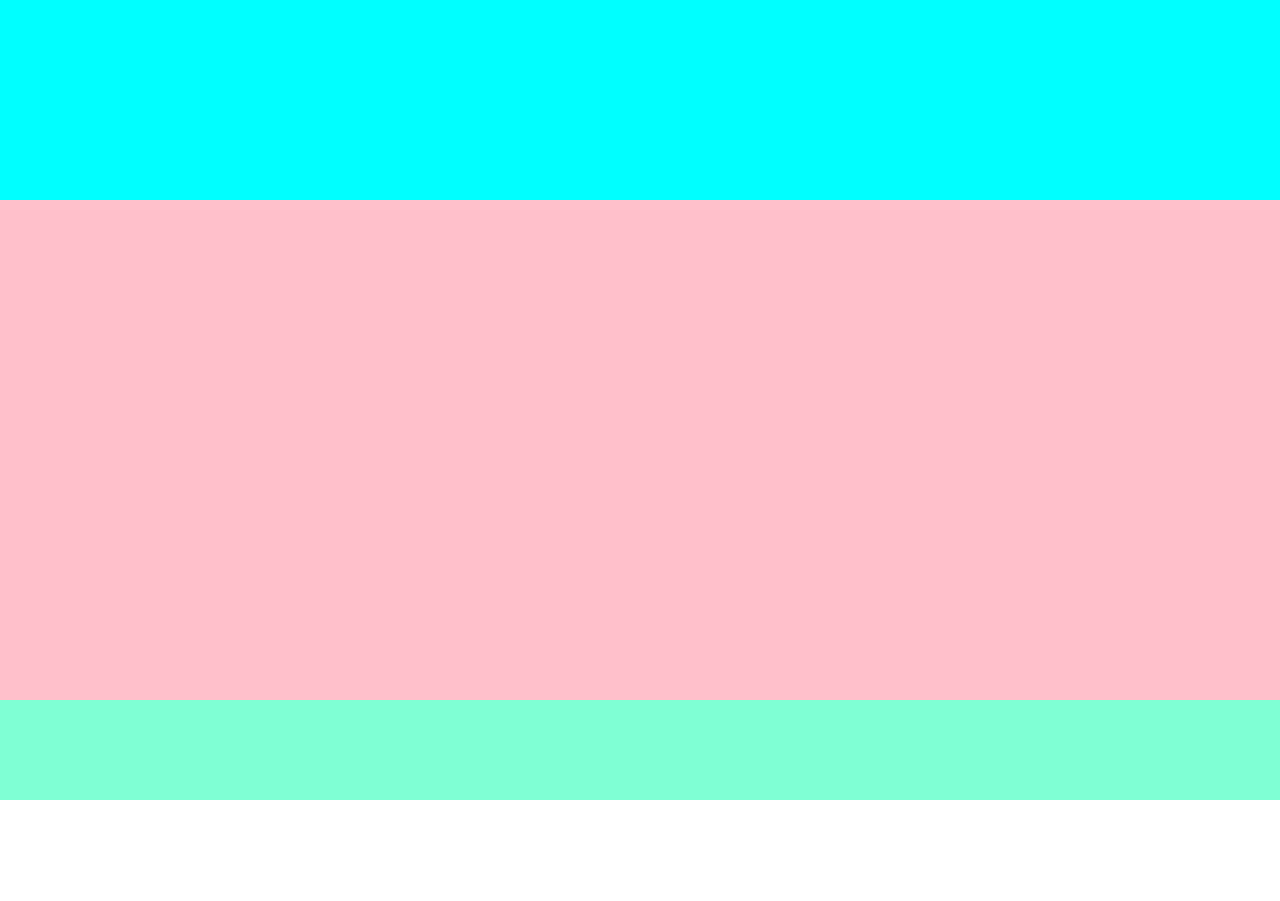
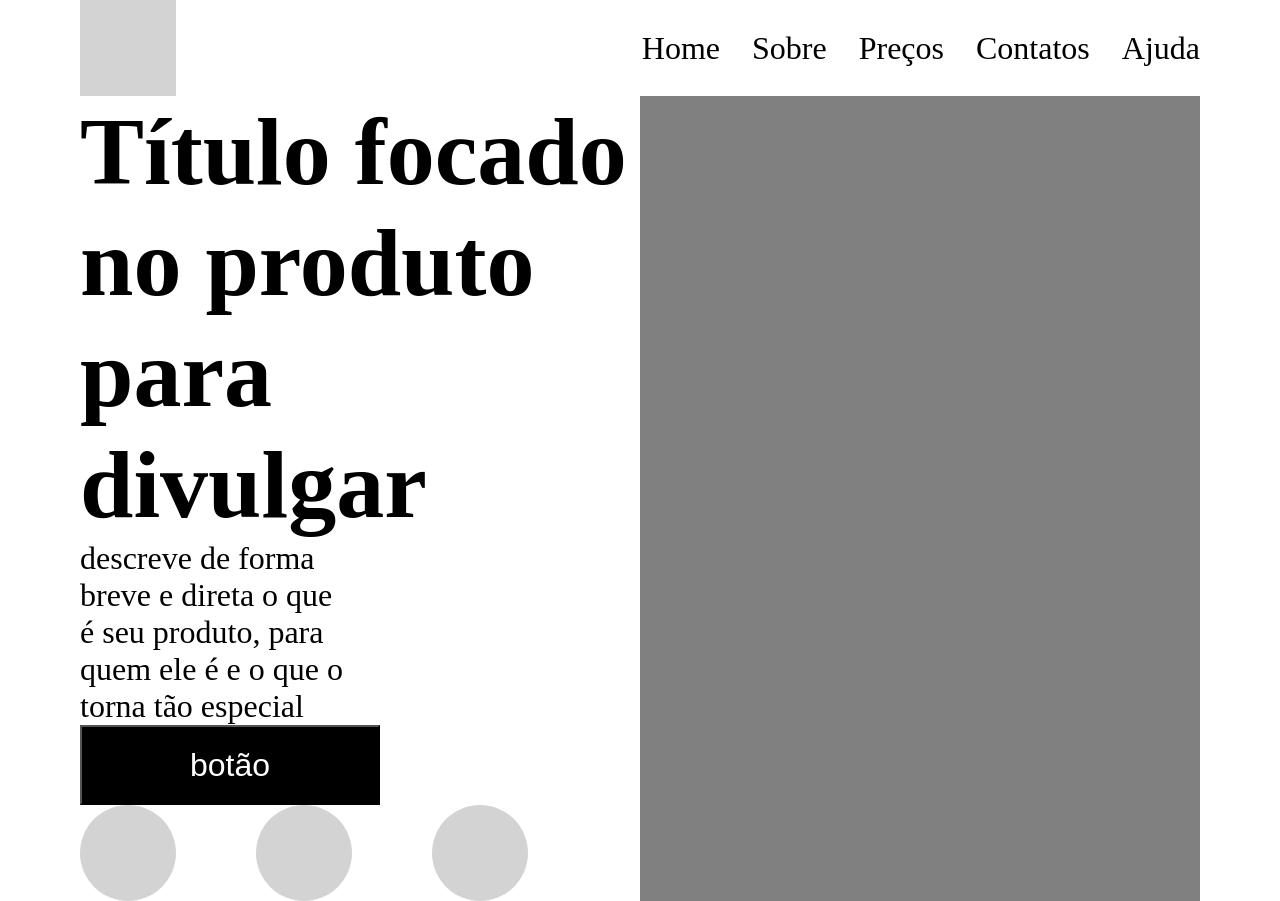
Before and after one commit to Luizx07/layout-ab, a plain HTML site: page index.html in a window 1280 px wide. Before the commit the page ends 800 px from the top, so only its background shows below. Drawn offline with Linux system fonts and the light colour scheme.

Commit message:
concluido

```diff
--- a/index.html
+++ b/index.html
@@ -8,8 +8,36 @@
     <title>Layout</title>
 </head>
 <body>
-    <header></header>
-    <main></main>
+    <header>
+        <div class="logo"></div>
+        <nav class="menu">
+            <ul>
+                <li><a href="#">Home</a></li>
+                <li><a href="#">Sobre</a></li>
+                <li><a href="#">Preços</a></li>
+                <li><a href="#">Contatos</a></li>
+                <li><a href="#">Ajuda</a></li>
+            </ul>
+        </nav>
+    </header>
+    <main>
+        <div class="conteudo">
+            <h1>Título focado no produto para divulgar</h1>
+            <p>descreve de forma breve e direta o que é seu produto, para quem ele é e o que o torna tão especial</p>
+            <div class="acao">
+                <button>
+                    <a href="#" >botão</a>
+                </button>
+            </div>
+            <div class="social">
+                <div></div>
+                <div></div>
+                <div></div>
+            </div>
+
+        </div>
+<div class="destaque"></div>
+    </main>
     <footer></footer>
 </body>
 </html>
--- a/style.css
+++ b/style.css
@@ -17,16 +17,67 @@ body{
     height: 100vh;
     display: flex;
     flex-direction: column;
+    padding-inline: 80px;
 }
 header{
     height: 200px;
-    background-color: aqua;
+    display: flex;
+    justify-content: space-between;
+    align-items: center;
+
+}
+.logo{
+    height: 96px;
+    width: 96px;
+    background-color: lightgrey;
+}
+.menu ul{
+    display: flex;
+    gap: 32px;
+    font-size: 32px;
+}
+.conteudo{
+    width: 50%;
+    display: flex;
+    flex-direction: column;
+    justify-content: space-between;
+}
+.conteudo h1{
+    font-size: 96px;
+}
+.conteudo p{
+    width: 48%;
+    font-size: 32px;
+}
+.acao button{
+    height: 80px;
+    width: 300px;
+    background-color: black;
+    color: white;
+    font-size: 32px;
+}
+.social{
+    width: 80%;
+    display: flex;
+    justify-content: space-between;
+}
+.social div{
+    height: 96px;
+    width: 96px;
+    background-color: lightgray;
+    border-radius: 50%;
+}
+.destaque{
+    width: 50%;
+    background-color: gray;
 }
 main{
     flex-grow: 1;
-    background-color: pink;
+    display: flex;
 }
 footer{
     height: 100px;
-    background-color: aquamarine;
+    display: flex;
+    justify-content: center;
+    align-items: center;
 }
```
